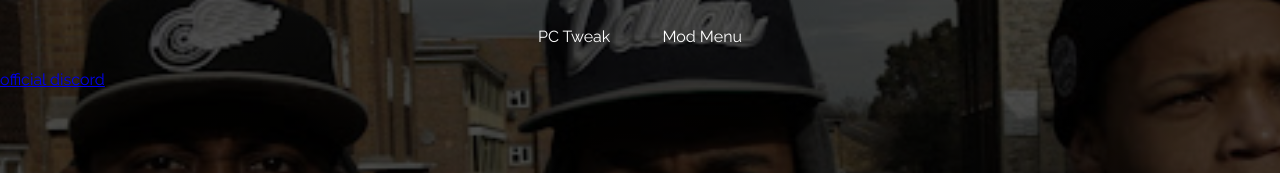
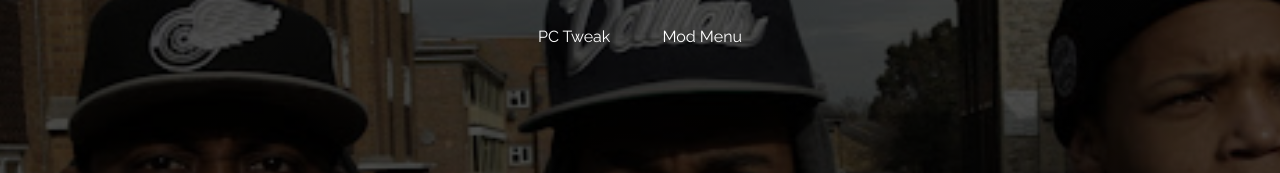
Before and after one commit to gambo-settings/gambo-settings.github.io, a plain HTML site: page shop/index.html in a window 1280 px wide. Shown: the part 162-335 px from the top of the page. Drawn offline with Linux system fonts and the light colour scheme.

Commit message:
edited shop

```diff
--- a/shop/index.html
+++ b/shop/index.html
@@ -39,11 +39,5 @@
         <h2>FiveM Mod Menu</h2>
         <p>cheat on FiveM</p>
       </div>
-
-      <div id="footer">
-        <a href="https://dsc.gg/gambosettings">official discord</a>
-      </div>
-
-
     </body>
 </html>
```
